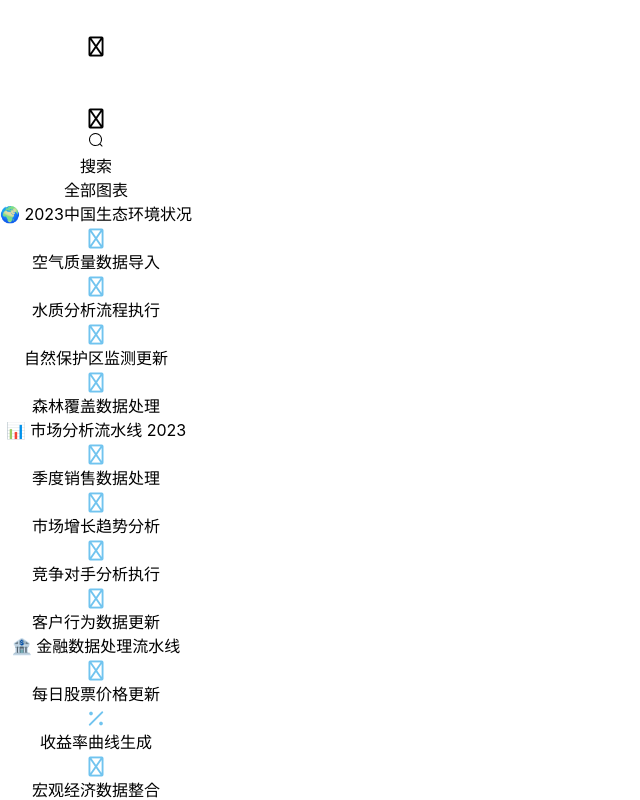
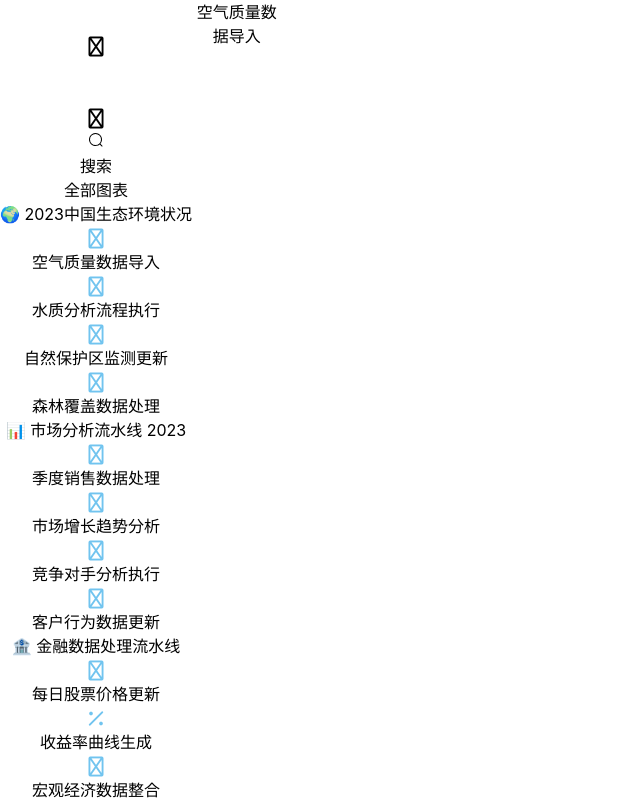
Before and after one commit to TECNB/ai-report-assistant-frontend, a Vue app: page / in a window 1280 px wide. Both pictures are taken after a click on the element 250 px from the left and 118 px from the top of the page. Shown: the whole page, without its empty margins (0-640 px from the left). Built offline with nearby package versions, Linux system fonts and the light colour scheme.

Commit message:
feat(MainPipeline.vue):新建流水线主界面

```diff
--- a/components.d.ts
+++ b/components.d.ts
@@ -39,6 +39,7 @@ declare module 'vue' {
     LineContainer: typeof import('./src/components/charts/LineContainer.vue')['default']
     MainChart: typeof import('./src/components/MainChart.vue')['default']
     MainForm: typeof import('./src/components/MainForm.vue')['default']
+    MainPipeline: typeof import('./src/components/MainPipeline.vue')['default']
     MainStatement: typeof import('./src/components/MainStatement.vue')['default']
     MaskLayer: typeof import('./src/components/MaskLayer.vue')['default']
     NumberQuestion: typeof import('./src/components/NumberQuestion.vue')['default']
--- /dev/null
+++ b/src/components/MainPipeline.vue
@@ -0,0 +1,28 @@
+<template>
+    <div class="MainPipeline">
+        <div class="flex justify-between items-center border-b -mx-5 px-5 pb-2 ">
+            <p class="text-2xl font-bold">空气质量数据导入</p>
+
+        </div>
+
+        <el-scrollbar height="95%" wrap-style="padding:20px" class="flex justify-center">
+
+        </el-scrollbar>
+    </div>
+</template>
+
+<script setup lang="ts">
+import {  } from 'vue';
+
+
+</script>
+
+<style lang="scss" scoped>
+.MainPipeline {
+    display: flex;
+    flex-direction: column;
+    justify-content: space-between;
+    width: 70%;
+    height: 100%;
+}
+</style>
--- a/src/views/IndexView.vue
+++ b/src/views/IndexView.vue
@@ -14,6 +14,9 @@
         </div>
         <div class="flex-1 h-full px-5 py-3" v-if="activeIndex===3&&AiTalk===4">
             <MainStatement />
+        </div>
+        <div class="flex-1 h-full px-5 py-3" v-if="activeIndex===4&&AiTalk===5">
+            <MainPipeline />
         </div>
     </div>
 
```
